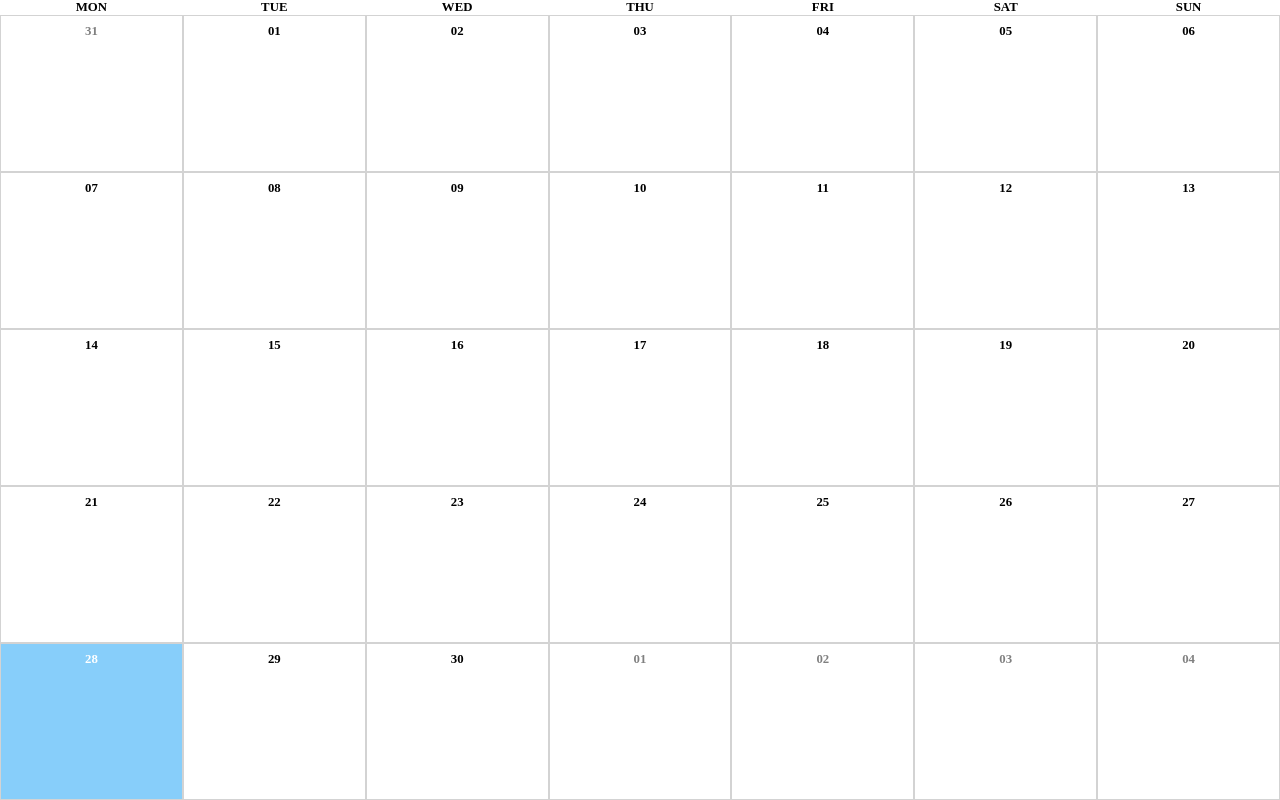
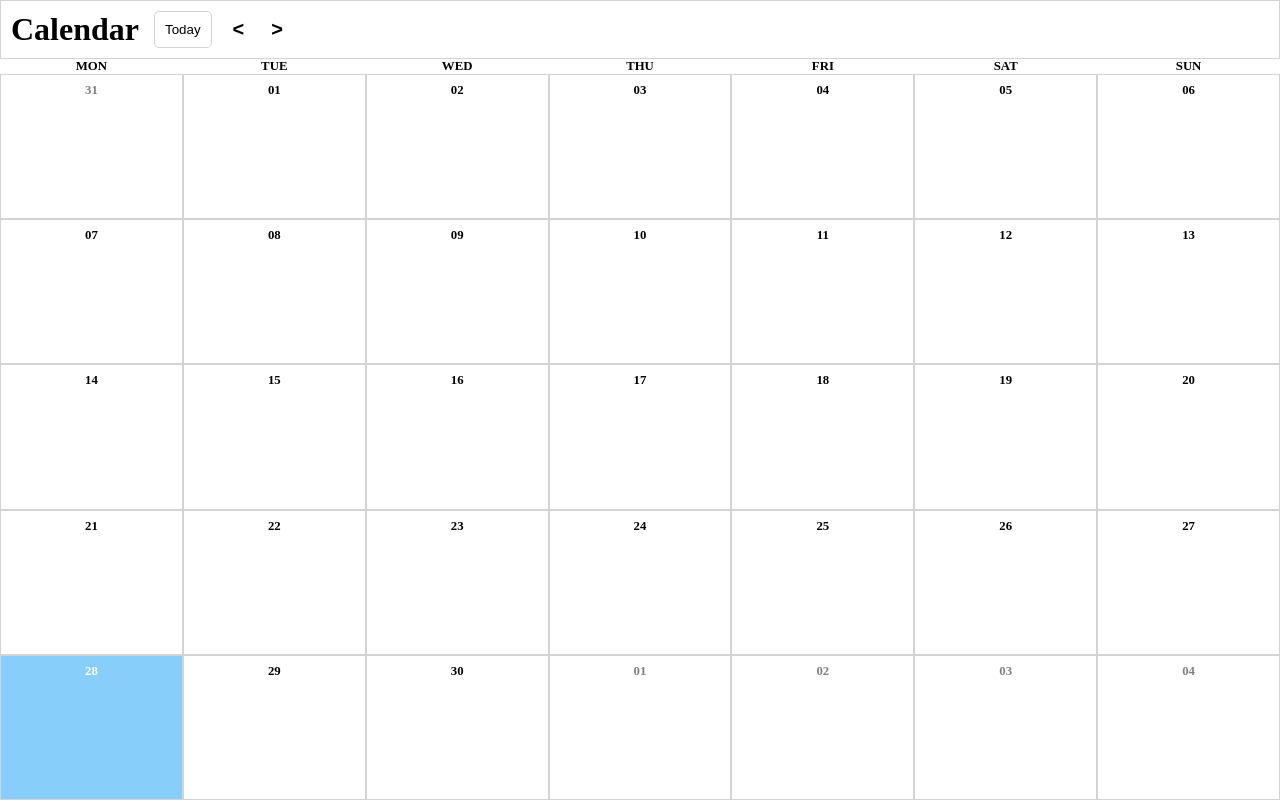
Before and after one commit to Spoty-O/Chronos, a React (Create React App) app in the folder frontend/: page /test in a window 1280 px wide. Built offline with nearby package versions, Linux system fonts and the light colour scheme.

Commit message:
+ переключение недель

```diff
--- a/frontend/src/App.js
+++ b/frontend/src/App.js
@@ -2,6 +2,7 @@ import React from "react";
 import { Routes, Route, Navigate } from "react-router-dom";
 // import { useSelector } from "react-redux";
 import Calendar from "./components/Calendar";
+import ContextWrapper from "./services/ContextWrapper";
 
 function App() {
     // let { isAuth } = useSelector((state) => state.auth);
@@ -9,7 +10,14 @@ function App() {
         <div className="App">
             <div className="container">
                 <Routes>
-                    <Route path="/test" element={<Calendar />} />
+                    <Route
+                        path="/test"
+                        element={
+                            <ContextWrapper>
+                                <Calendar />
+                            </ContextWrapper>
+                        }
+                    />
                     <Route path="*" element={<Navigate to="/test" replace />} />
                 </Routes>
             </div>
--- a/frontend/src/components/Calendar.js
+++ b/frontend/src/components/Calendar.js
@@ -6,14 +6,15 @@ import GlobalContext from "../services/GlobalContext";
 import { getMonth, getWeek } from "../services/util";
 
 export default function Calendar() {
-    const [currenMonth, setCurrentMonth] = useState(getMonth());
+    const [currentMonth, setCurrentMonth] = useState(getMonth());
     const { monthIndex } = useContext(GlobalContext);
 
-    // useEffect(() => {
-    //     setCurrentMonth(getMonth(monthIndex));
-    // }, [monthIndex]);
+    useEffect(() => {
+        setCurrentMonth(getMonth(monthIndex));
+    }, [monthIndex]);
 
     return (
+        <React.Fragment>
             <div className="h-screen flex flex-col">
                 <CalendarHeader />
                 <div className="flex flex-1 flex-col">
@@ -23,8 +24,9 @@ export default function Calendar() {
                             <p key={idx}>{item}</p>
                         ))}
                     </div>
-                <Month month={currenMonth} />
+                    <Month month={currentMonth} />
                 </div>
             </div>
+        </React.Fragment>
     );
 }
--- a/frontend/src/components/CalendarHeader.js
+++ b/frontend/src/components/CalendarHeader.js
@@ -1,4 +1,31 @@
-import React from "react";
+import React, { useContext } from "react";
+import GlobalContext from "../services/GlobalContext";
 export default function CalendarHeader() {
-    return <header className="flex items-center"></header>;
+    const { monthIndex, setMonthIndex } = useContext(GlobalContext);
+    function handlePrevMonth() {
+        setMonthIndex(monthIndex - 1);
+    }
+    function handleNextMonth() {
+        setMonthIndex(monthIndex + 1);
+    }
+    return (
+        <header className="flex items-center bg-white border gap-15 pxy-10">
+            <h1>Calendar</h1>
+            <button className="border bg-white pxy-10 rounded-5 cursor-pointer">
+                Today
+            </button>
+            <button
+                className="border-none bg-white cursor-pointer bold text-20"
+                onClick={handlePrevMonth}
+            >
+                &lt;
+            </button>
+            <button
+                className="border-none bg-white cursor-pointer bold text-20"
+                onClick={handleNextMonth}
+            >
+                &gt;
+            </button>
+        </header>
+    );
 }
--- a/frontend/src/components/Day.js
+++ b/frontend/src/components/Day.js
@@ -1,24 +1,7 @@
 import dayjs from "dayjs";
-import React, { useContext, useState, useEffect } from "react";
-import GlobalContext from "../services/GlobalContext";
+import React from "react";
 
 export default function Day({ day, rowIdx }) {
-    const [dayEvents, setDayEvents] = useState([]);
-    const {
-        setDaySelected,
-        setShowEventModal,
-        filteredEvents,
-        setSelectedEvent,
-    } = useContext(GlobalContext);
-
-    useEffect(() => {
-        const events = filteredEvents.filter(
-            (evt) =>
-                dayjs(evt.day).format("DD-MM-YY") === day.format("DD-MM-YY")
-        );
-        setDayEvents(events);
-    }, [filteredEvents, day]);
-
     function getCurrentDay() {
         return day.format("DD-MM-YY") === dayjs().format("DD-MM-YY")
             ? "bg-skyblue text-white"
@@ -41,19 +24,6 @@ export default function Day({ day, rowIdx }) {
                     </>
                 )}
             </header>
-            <div
-                className="flex-1 cursor-pointer"
-                onClick={() => {
-                    setDaySelected(day);
-                    setShowEventModal(true);
-                }}
-            >
-                {dayEvents.map((evt, idx) => (
-                    <div key={idx} onClick={() => setSelectedEvent(evt)}>
-                        {evt.title}
-                    </div>
-                ))}
-            </div>
         </div>
     );
 }
--- a/frontend/src/index.css
+++ b/frontend/src/index.css
@@ -48,6 +48,10 @@ body {
     border: 1px solid lightgray;
 }
 
+.border-none {
+    border: none;
+}
+
 .cursor-pointer {
     cursor: pointer;
 }
@@ -81,3 +85,39 @@ body {
     padding: 0.25rem;
     margin: 0.25rem 0;
 }
+
+.text-20 {
+    font-size: 20px;
+}
+
+.gap-15 {
+    gap: 15px;
+}
+
+.gap-10 {
+    gap: 10px;
+}
+
+.px-10 {
+    padding: 0 10px;
+}
+
+.py-10 {
+    padding: 10px 0;
+}
+
+.pxy-10 {
+    padding: 10px;
+}
+
+.rounded-full {
+    border-radius: 50%;
+}
+
+.rounded-5 {
+    border-radius: 5px;
+}
+
+.rounded-10 {
+    border-radius: 10px;
+}
--- /dev/null
+++ b/frontend/src/services/ContextWrapper.js
@@ -0,0 +1,13 @@
+import React, { useState } from "react";
+import GlobalContext from "./GlobalContext";
+import dayjs from "dayjs";
+
+export default function ContextWrapper(props) {
+    const [monthIndex, setMonthIndex] = useState(dayjs().month());
+
+    return (
+        <GlobalContext.Provider value={{ monthIndex, setMonthIndex }}>
+            {props.children}
+        </GlobalContext.Provider>
+    );
+}
--- a/frontend/src/services/GlobalContext.js
+++ b/frontend/src/services/GlobalContext.js
@@ -3,20 +3,6 @@ import React from "react";
 const GlobalContext = React.createContext({
     monthIndex: 0,
     setMonthIndex: (index) => {},
-    smallCalendarMonth: 0,
-    setSmallCalendarMonth: (index) => {},
-    daySelected: null,
-    setDaySelected: (day) => {},
-    showEventModal: false,
-    setShowEventModal: () => {},
-    dispatchCalEvent: ({ type, payload }) => {},
-    savedEvents: [],
-    selectedEvent: null,
-    setSelectedEvent: () => {},
-    setLabels: () => {},
-    labels: [],
-    updateLabel: () => {},
-    filteredEvents: [],
 });
 
 export default GlobalContext;
```
Lines whose indentation alone changed are shown as unchanged.
